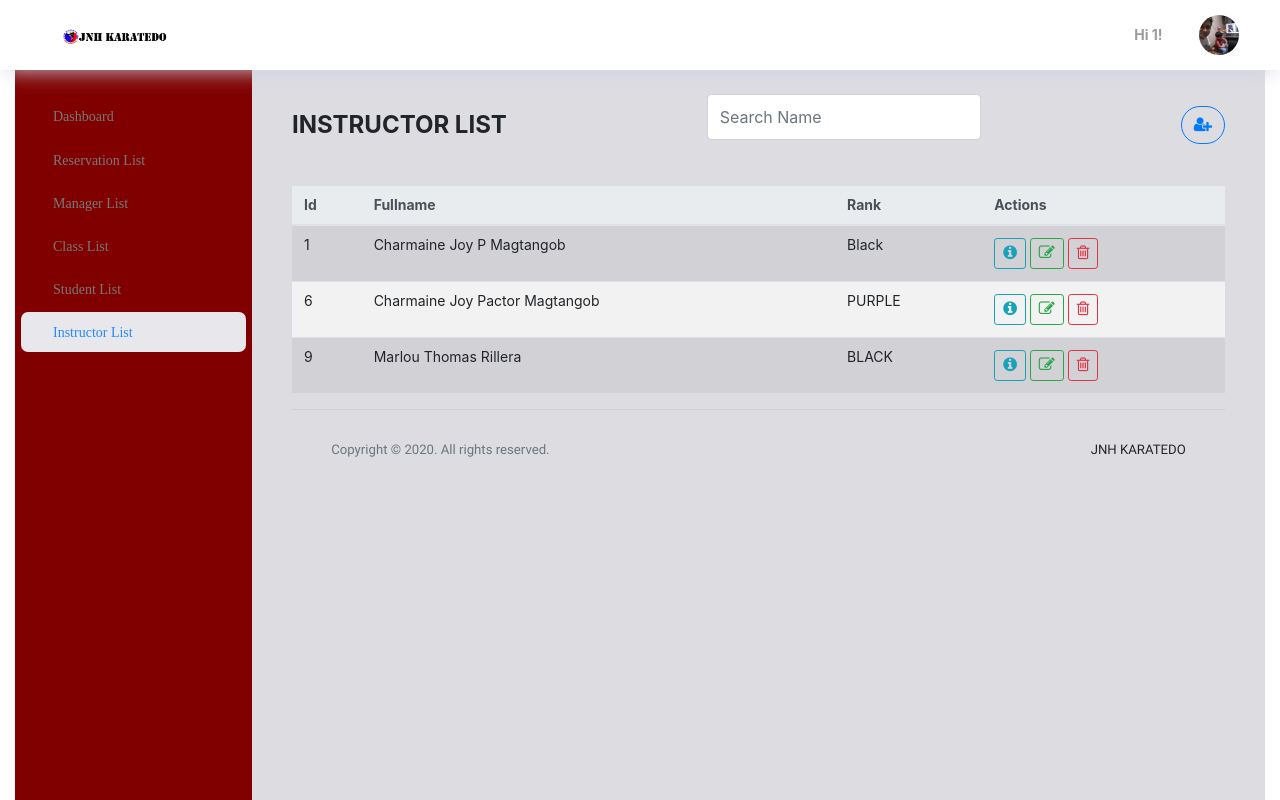
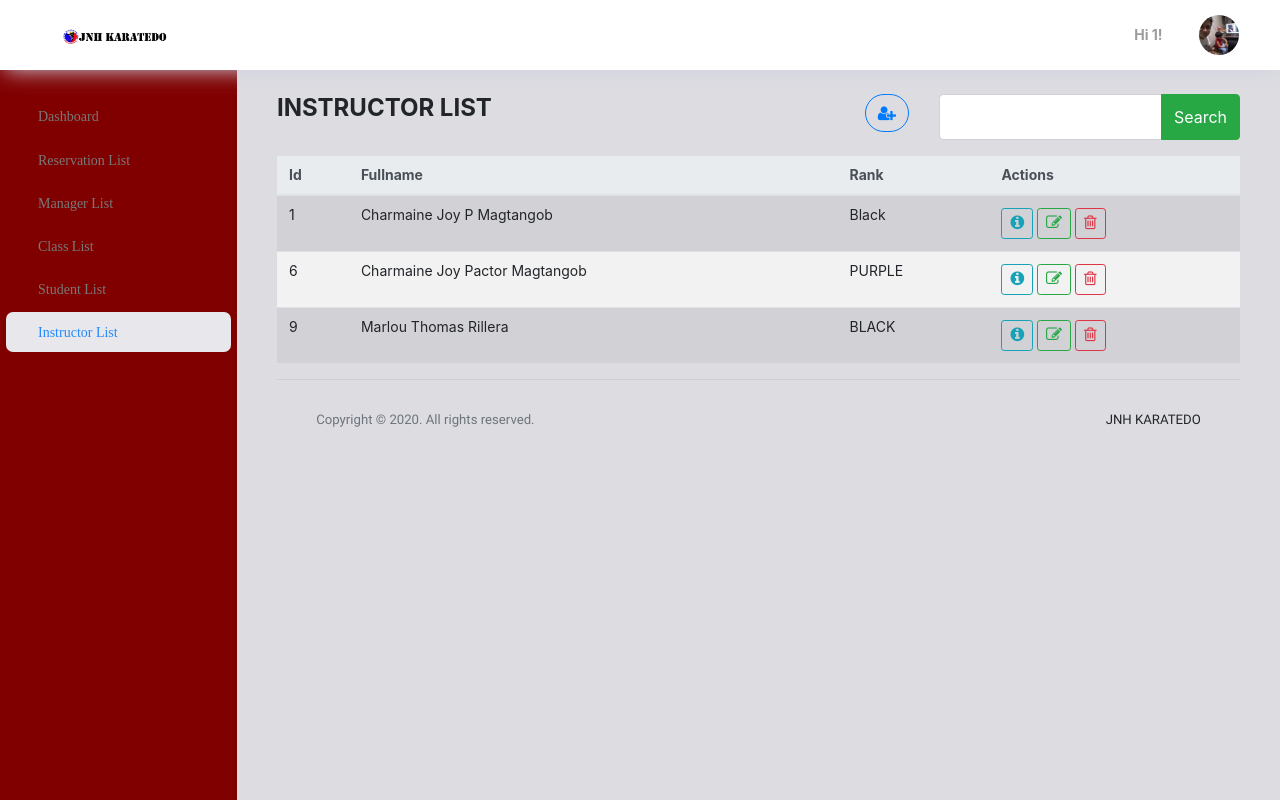
Before and after one commit to jnhkaratedo/JNHKaratedo, a PHP site: page /admininstructor.php in a window 1280 px wide. Run offline with PHP 8.4, Linux system fonts and the light colour scheme; a user stored in the database is signed in; data comes from the database, SQL or seed files in the repository; some web fonts are replaced.

Commit message:
added new files and updated ui

```diff
--- a/admin/_navbar.php
+++ b/admin/_navbar.php
@@ -5,12 +5,7 @@ if($_SESSION['username']!=true){
     die();
 }
 ?>
-<!-- <meta charset="utf-8">
-  <meta name="viewport" content="width=device-width, initial-scale=1, shrink-to-fit=no">
-   <link rel="stylesheet" href="vendors/ti-icons/css/themify-icons.css">
-  <link rel="stylesheet" href="vendors/base/vendor.bundle.base.css">
-  <link rel="stylesheet" href="css/style.css">
-  <link rel="shortcut icon" href="images/favicon.png" /> -->
+
 <div class="container-scroller">
     <nav class="navbar col-lg-12 col-12 p-0 fixed-top d-flex flex-row">
       <div class="text-center navbar-brand-wrapper d-flex align-items-center justify-content-center">
@@ -42,7 +37,7 @@ if($_SESSION['username']!=true){
       </div>
     </nav>
     <!-- partial -->
-    <div class="container-fluid page-body-wrapper">
+    <div class="container-fluid px-0 page-body-wrapper">
       <nav class="sidebar sidebar-offcanvas" id="sidebar" style="background-color:  #800000">
         <ul class="nav">
           <li class="nav-item">
--- a/admin/addmanager.php
+++ b/admin/addmanager.php
@@ -27,6 +27,9 @@
     $row = mysqli_fetch_assoc($result);
     }
     ?>
+
+<
+
   <div class="main-panel">
     <div class="content-wrapper">
       <div class="row">
--- a/admin/admininstructor.php
+++ b/admin/admininstructor.php
@@ -14,29 +14,116 @@
 </head>
 
 <body>
-  <?php include'_navbar.php'; ?>
+
+
+
+
+  <!-- Modal -->
+  <div class="modal fade" id="ModalAddInstructor" tabindex="-1" role="dialog" aria-labelledby="ModalAddInstructorLabel"
+    aria-hidden="true">
+    <div class="modal-dialog " role="document">
+      <div class="modal-content ">
+        <div class="modal-body p-0 bg-success text-light">
+          <div class="container-fluid p-3">
+            <h5 class="modal-title" id="ModalAddInstructorLabel">Add New Instructor
+              <button type="button" class="close" data-dismiss="modal" aria-label="Close">
+                <span aria-hidden="true">&times;</span>
+              </button>
+            </h5>
+          </div>
+
+          <div class="col-12 d-flex justify-content-center py-5">
+            <img src="images/user-default-grey.png" alt="" class="img-fluid mx-auto shadow-md"
+              style="height:150px;border-radius:50%;border:solid 1px red;" />
+          </div>
+          <div class="container-fluid p-3 bg-light text-dark">
+            <form action="addinstructor.php" method="post" enctype="multipart/form-data">
+              <div class="form-row">
+                <div class="custom-file">
+                  <input type="file" class="custom-file-input" id="instrImage" name="instrImage">
+                  <label class="custom-file-label" for="customFile">Upload Profile picture</label>
+                </div>
+                <div class="form-group col-md-12">
+                  <label for="instrName">Name</label>
+                  <input type="text" class="form-control" id="instrName" name="instrName" placeholder="Juan D Dela Cruz">
+                </div>
+                <div class="form-group col-md-12">
+                  <label for="instrRank">Rank</label>
+                  <input type="text" class="form-control" id="instrRank" name="instrRank" placeholder="belt color">
+                </div>
+                <div class="form-group col-md-12">
+                  <label for="instrRank">Email</label>
+                  <input type="email" class="form-control" id="instrEmail" name="instrEmail" placeholder="belt color">
+                </div>
+                <div class="form-group col-md-12">
+                  <label for="instrRank">Contact</label>
+                  <input type="int" class="form-control" id="instrContact" name="instrContact" placeholder="09-xxx-xxxx">
+                </div>
+              </div>
+
+              <div class="form-group">
+                <label for="instrBday">birthdate</label>
+                <input type="date" class="form-control" id="instrBday" name="instrBday" max="2002-01-01" required>
+              </div>
+              <div class="form-group">
+                <label for="instrAddress">Address</label>
+                <input type="text" class="form-control" id="instrAddress" name="instrAddress"
+                  placeholder="house number, street, barangay, municipality, city">
+              </div>
+
+
+
+
+
+              <button type="submit" class="btn btn-primary">Save changes</button>
+            </form>
+          </div>
+        </div>
+
+
+
+      </div>
+    </div>
+  </div>
+  <!-- modal -->
+  <?php
+  include'_navbar.php';
+  require_once('connection.php');
+   ?>
   <div class="main-panel">
     <div class="content-wrapper">
       <div class="row">
-        <div class="col-md-12 grid-margin">
-          <div class="d-flex justify-content-between align-items-center">
-            <div>
-              <h4 class="font-weight-bold mb-0">INSTRUCTOR LIST</h4>
+
+
+        <div class="col-md-6">
+          <h4 class="font-weight-bold mb-0">INSTRUCTOR LIST</h4>
+        </div>
+        <div class="col-md-6">
+          <!-- <a class="ti-clipboard btn-icon-prepend btn btn-primary btn-icon-text btn-rounded" href="addmanager.php">ADD
+                    </a> -->
+          <div class="row">
+            <div class="col-md-4 mb-3 text-right">
+              <!-- Button trigger modal -->
+              <button type="button" class="btn btn-outline-primary btn-rounded" data-toggle="modal"
+                data-target="#ModalAddInstructor">
+                <i class="fa fa-user-plus" aria-hidden="true"></i>
+              </button>
             </div>
-            <div class="container-search">
-              <form method="POST" action="admininstructor.php" class="form-group">
-                <input type="search" name="search" placeholder="Search Name" class="form-control form-contro-sm">
-                <div class="search"></div>
+            <div class="col-md-8">
+              <form method="POST" action="admininstructor.php">
+                <div class="input-group mb-3">
+                  <input type="search" name="search" class="form-control">
+                  <div class="input-group-append">
+                    <button class="btn btn-success" type="submit">Search</button>
+                  </div>
+                </div>
               </form>
-            </div>
-            <div>
-              <a class="btn btn-outline-primary btn-rounded" href="instructor_add.php"><i
-                  class="fa fa-user-plus" aria-hidden="true"></i>
-              </a>
             </div>
           </div>
         </div>
+
       </div>
+
       <div class="row">
         <?php
 $output='';
--- a/admin/adminstudent.php
+++ b/admin/adminstudent.php
@@ -7,7 +7,7 @@
   <title>JNH-Karatedo Admin</title>
   <link rel="stylesheet" href="vendors/ti-icons/css/themify-icons.css">
   <link rel="stylesheet" href="vendors/base/vendor.bundle.base.css">
-  <link rel="stylesheet" href="admin/css/style.css">
+  <link rel="stylesheet" href="css/style.css">
   <link rel="shortcut icon" href="images/favicon.png" />
 </head>
 <body>
--- a/admin/index.php
+++ b/admin/index.php
@@ -7,6 +7,12 @@
   <meta name="viewport" content="width=device-width, initial-scale=1, shrink-to-fit=no">
   <title>JNH Admin</title>
   <!-- plugins:css -->
+  <meta charset="utf-8">
+  <meta name="viewport" content="width=device-width, initial-scale=1, shrink-to-fit=no">
+   <link rel="stylesheet" href="vendors/ti-icons/css/themify-icons.css">
+  <link rel="stylesheet" href="vendors/base/vendor.bundle.base.css">
+  <link rel="stylesheet" href="css/style.css">
+  <link rel="shortcut icon" href="images/favicon.png" />
 
 </head>
 <body>
--- a/admin/instructor_add.php
+++ /dev/null
@@ -1,2 +0,0 @@
-<?php
-?>
```
Also changed, not shown: admin/addinstructor.php (added, +47 -0 lines), admin/adminclass.php (+6 -3 lines), admin/instructor_add_view.php (deleted, +0 -112 lines), admin/images/uploads/instructorchancellor hotel.png (added), admin/images/user-default-grey.png (added).
